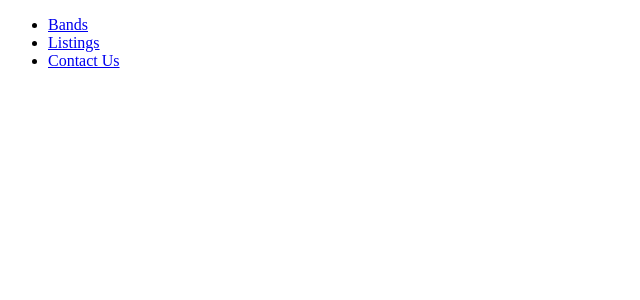
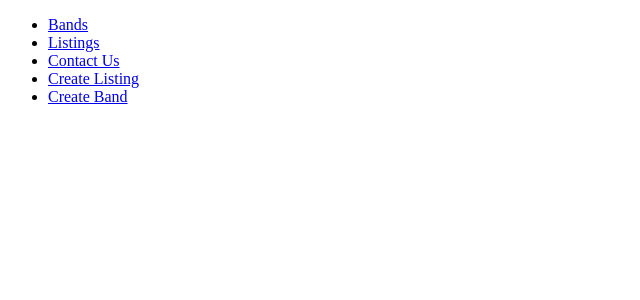
Before and after one commit to OfomiMatthew/mastering_django-go-to-resources-, a Django app: page /listings/ in a window 1280 px wide. Shown: the top 300 px of the page, without its empty margins (0-640 px from the left). Run offline with Django 4.2, Linux system fonts and the light colour scheme; data that the repository does not hold is empty.

Commit message:
listings form created

```diff
--- a/src/listings/templates/listings/base.html
+++ b/src/listings/templates/listings/base.html
@@ -16,6 +16,11 @@
       <li><a href='{% url "band-list" %}'>Bands</a></li>
      <li><a href='{% url "list-list" %}'>Listings</a></li>
      <li><a href='{% url "contact" %}'>Contact Us</a></li>
+     <li><a href='{% url "list-create" %}'>Create Listing</a></li>
+     <li><a href='{% url "band-create" %}'>Create Band</a></li>
+
+
+
     </ul>
     </nav>
     {% block content %} {% endblock content %}
--- a/src/listings/views.py
+++ b/src/listings/views.py
@@ -1,8 +1,8 @@
 from django.shortcuts import render, redirect
 from django.http import HttpResponse, HttpResponseNotFound, Http404
 from listings.models import Band, Listing
-from listings.forms import ContactForm
-from listings.forms import BandForm
+
+from listings.forms import BandForm, ListingForm,ContactForm
 from django.core.mail import send_mail
 
 # Create your views here.
@@ -86,3 +86,14 @@ def band_create(request):
 
 
   return render(request,'listings/band_create.html',{'form':form})
+
+
+def list_create(request):
+  if request.method == 'POST':
+    form = ListingForm(request.POST)
+    if form.is_valid():
+      list = form.save()
+      return redirect('list-detail', list.id)
+  else:
+    form = ListingForm()
+  return render(request,'listings/listing_create.html',{'form':form})
--- a/src/merchex/urls.py
+++ b/src/merchex/urls.py
@@ -31,6 +31,8 @@ urlpatterns = [
 
     path('listings/',views.lists,name="list-list"),
     path('listings/<int:list_id>/',views.list_detail,name="list-detail"),
+    path('listings/add/',views.list_create,name='list-create'),
+
     path('contact/',views.contact,name="contact"),
     path('email/',views.email,name="email-sent")
 
```
Also changed, not shown: src/listings/forms.py (+6 -1 lines), src/listings/templates/listings/listing_create.html (added, +16 -0 lines).
